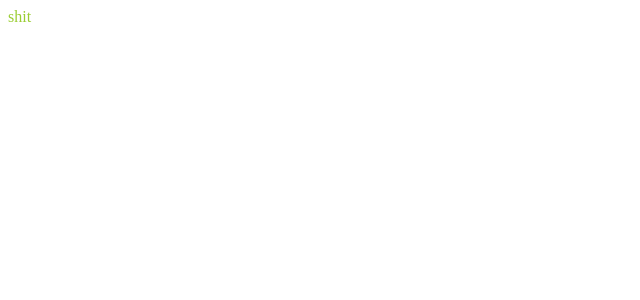
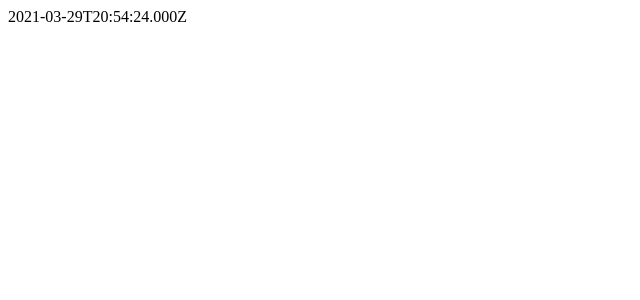
Before and after one commit to place-to-work/front, a React app: page /mobx in a window 1280 px wide. Shown: the top 300 px of the page, without its empty margins (0-640 px from the left). Built offline with nearby package versions, Linux system fonts and the light colour scheme.

Commit message:
mobx added

```diff
--- a/package.json
+++ b/package.json
@@ -11,6 +11,7 @@
 	"author": "",
 	"dependencies": {
 		"@babel/core": "^7.13.13",
+		"@babel/plugin-proposal-decorators": "^7.13.5",
 		"@babel/plugin-proposal-export-default-from": "^7.12.13",
 		"@babel/plugin-syntax-dynamic-import": "^7.8.3",
 		"@babel/preset-react": "^7.13.13",
@@ -23,6 +24,8 @@
 		"eslint-loader": "^4.0.2",
 		"html-webpack-plugin": "^5.3.1",
 		"mini-css-extract-plugin": "^1.4.0",
+		"mobx": "^6.1.8",
+		"mobx-react-lite": "^3.2.0",
 		"postcss-loader": "^5.2.0",
 		"prop-types": "^15.7.2",
 		"react": "^17.0.2",
--- a/src/App.tsx
+++ b/src/App.tsx
@@ -1,3 +1,5 @@
+import './test.scss';
+import './shared.scss';
 import React  from 'react';
 import {
 	BrowserRouter as Router,
@@ -5,15 +7,17 @@ import {
 	Route,
 } from 'react-router-dom';
 import {hot} from 'react-hot-loader/root';
+
 import {Delme} from '@pages/useless/Delme';
 import {Shit} from '@pages/useless/HolyShit';
+import MobxPage from '@pages/useless/MobxPage';
 
-import './test.scss';
-import './shared.scss';
+import {CurrentTime} from '@models/useless/CurrentTime';
 
 const App: React.FC = () => <Router>
 	<Switch>
 		<Route path="/delme"><Delme/></Route>
+		<Route path="/mobx"><MobxPage currentTime={new CurrentTime()}/></Route>
 		<Route path="/"><Shit/></Route>
 	</Switch>
 </Router>;
--- /dev/null
+++ b/src/models/useless/CurrentTime.ts
@@ -0,0 +1,13 @@
+import {makeAutoObservable} from 'mobx';
+
+export class CurrentTime {
+	time = new Date();
+
+	constructor() {
+		makeAutoObservable(this);
+		setInterval(() => {
+			this.time = new Date();
+			console.log(`new time = ${this.time.toISOString()}`);
+		}, 1000);
+	}
+}
--- /dev/null
+++ b/src/pages/useless/MobxPage.tsx
@@ -0,0 +1,11 @@
+import {observer} from 'mobx-react-lite';
+import React from 'react';
+import {CurrentTime} from '@models/useless/CurrentTime';
+
+interface OwnProps {
+	currentTime: CurrentTime;
+}
+
+const MobxPage: React.FC<OwnProps> = ({currentTime}) => <div>{currentTime.time.toISOString()}</div>;
+
+export default observer(MobxPage);
--- a/tsconfig.json
+++ b/tsconfig.json
@@ -17,6 +17,8 @@
 		"paths": {
 			"@components/*": ["components/*"],
 			"@pages/*": ["pages/*"],
+			"@models/*": ["models/*"],
+			"@network/*": ["network/*"],
 		},
 		"baseUrl": "./src"
 	},
--- a/webpack/webpack.shared.js
+++ b/webpack/webpack.shared.js
@@ -34,6 +34,9 @@ const codeRules = {
 			'@babel/preset-typescript',
 		],
 		plugins: [
+			['@babel/plugin-proposal-decorators', {
+				legacy: true,
+			}],
 			'@babel/plugin-proposal-export-default-from',
 			'@babel/plugin-syntax-dynamic-import',
 			'@babel/plugin-proposal-class-properties',
@@ -48,6 +51,8 @@ const codeRules = {
 const aliases = {
 	'@components': path.resolve(__dirname, '../', 'src/components'),
 	'@pages': path.resolve(__dirname, '../', 'src/pages'),
+	'@models': path.resolve(__dirname, '../', 'src/models'),
+	'@network': path.resolve(__dirname, '../', 'src/network'),
 };
 
 module.exports = {
```
Also changed, not shown: .eslintrc.js, 1 other file (tests, documents, lock files or other folders).
